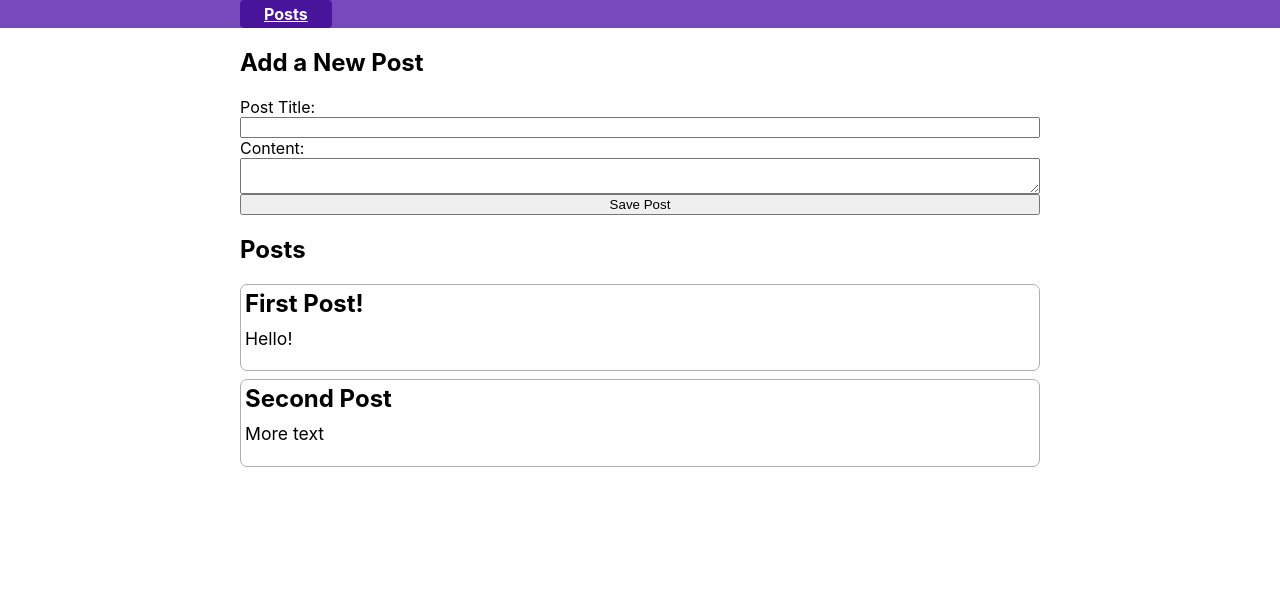
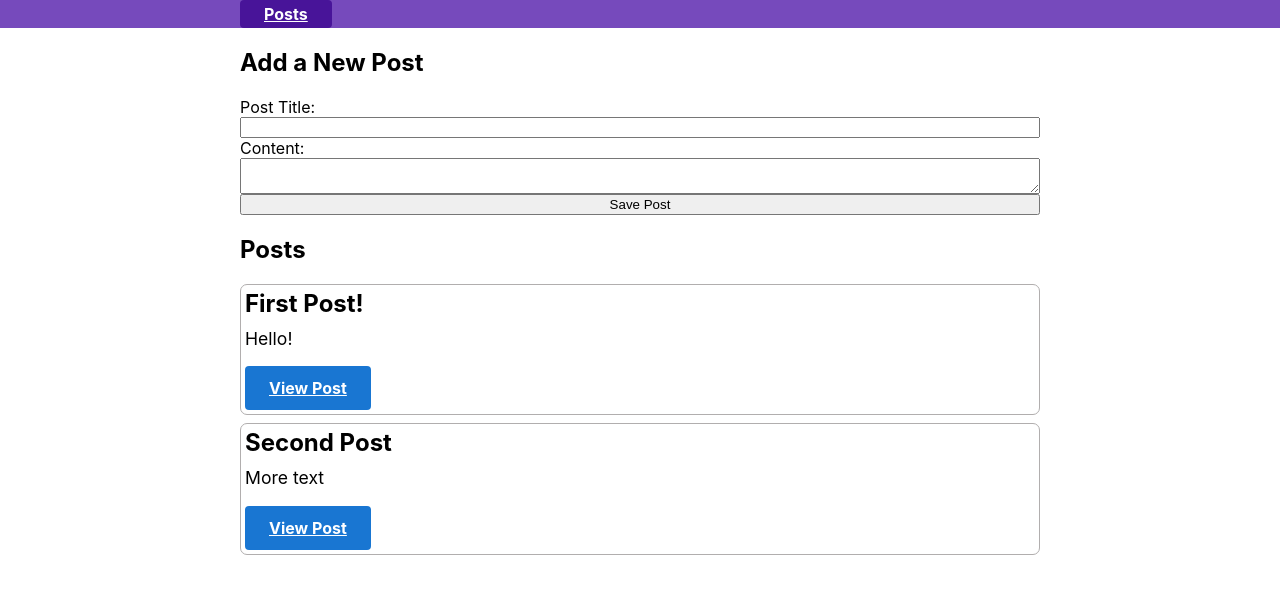
Before and after one commit to silicogen/redux.js.examples, a React app: page / in a window 1280 px wide. Shown: the top 594 px of the page. Built offline with nearby package versions, Linux system fonts and the light colour scheme.

Commit message:
Link to SinglePage

```diff
--- a/src/features/posts/PostsList.js
+++ b/src/features/posts/PostsList.js
@@ -1,4 +1,5 @@
 import { useSelector } from "react-redux";
+import { Link } from "react-router-dom";
 
 export const PostsList = () => {
     const posts = useSelector(state => state.posts);
@@ -9,6 +10,11 @@ export const PostsList = () => {
             <p className="post-content">
                 {post.content.substring(0, 100)}
             </p>
+            <Link
+                to={`/posts/${post.id}`}
+                className="button muted-button">
+                View Post
+            </Link>
         </article>);
 
     return <>
--- a/src/features/posts/SinglePostPage.js
+++ b/src/features/posts/SinglePostPage.js
@@ -1,10 +1,16 @@
+// import React from 'react'
 import { useSelector } from 'react-redux'
+import { Link } from 'react-router-dom'
+
+// import { PostAuthor } from './PostAuthor'
+// import { TimeAgo } from './TimeAgo'
+// import { ReactionButtons } from './ReactionButtons'
 
 export const SinglePostPage = ({ match }) => {
   const { postId } = match.params
 
-  const post = useSelector(state =>
-    state.posts.find(post => post.id === postId)
+  const post = useSelector((state) =>
+    state.posts.find((post) => post.id === postId)
   )
 
   if (!post) {
@@ -19,7 +25,15 @@ export const SinglePostPage = ({ match }) => {
     <section>
       <article className="post">
         <h2>{post.title}</h2>
+        <div>
+          {/* <PostAuthor userId={post.user} /> */}
+          {/* <TimeAgo timestamp={post.date} /> */}
+        </div>
         <p className="post-content">{post.content}</p>
+        {/* <ReactionButtons post={post} /> */}
+        <Link to={`/editPost/${post.id}`} className="button">
+          Edit Post
+        </Link>
       </article>
     </section>
   )
```
